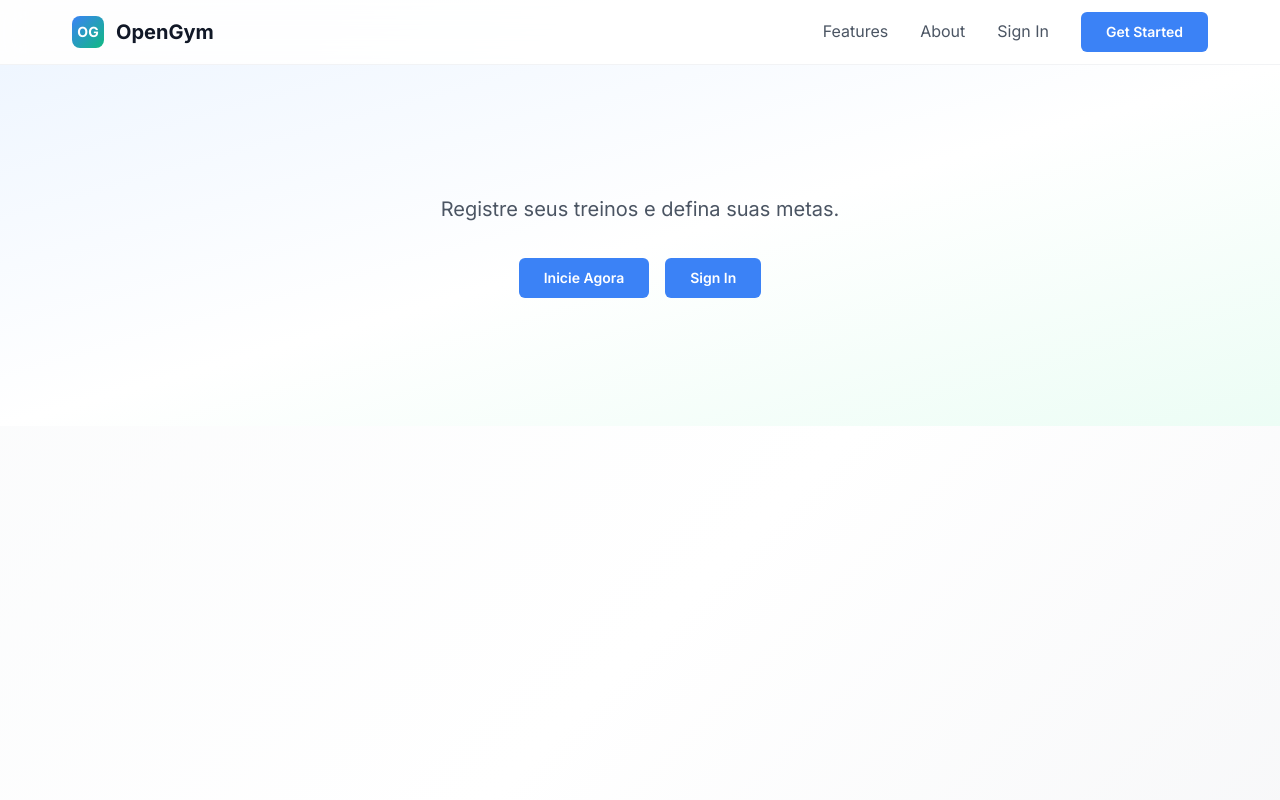
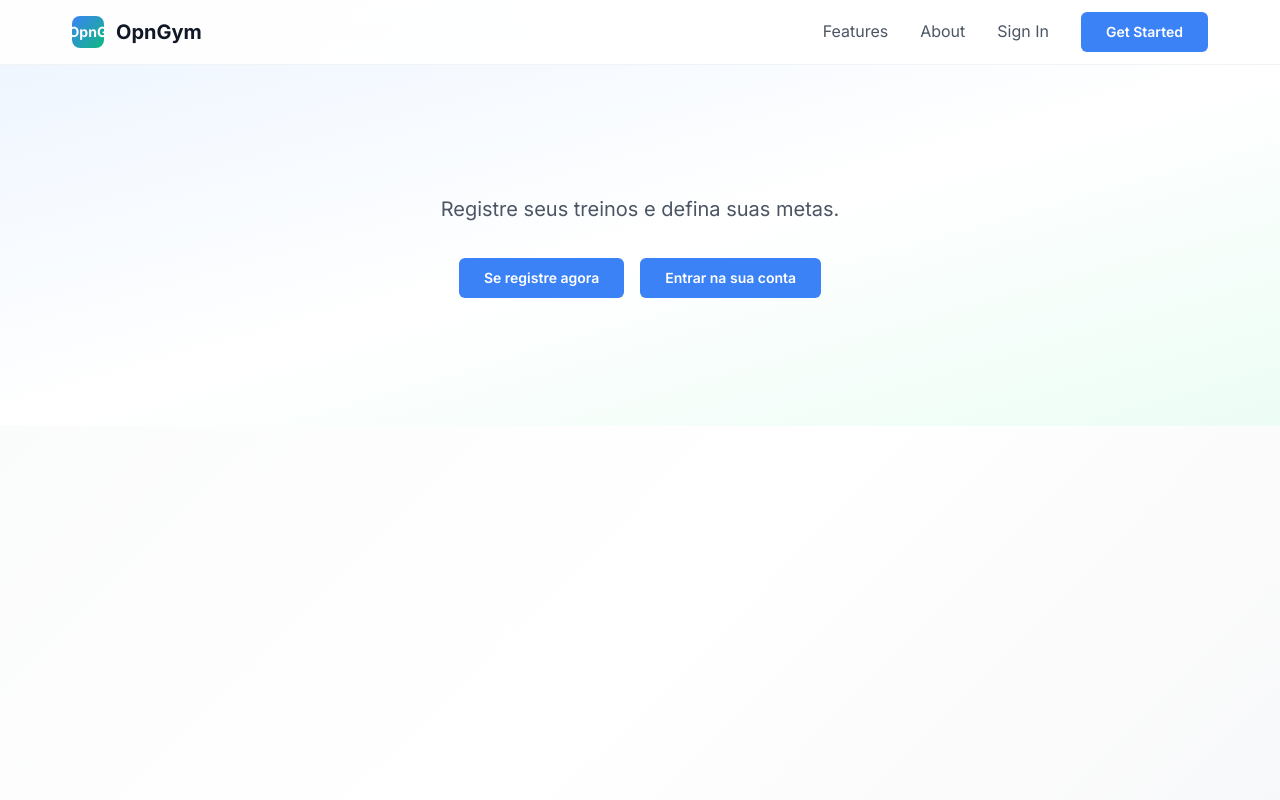
Before and after one commit to FernandoHPPinho/OpnGym, a Next.js app: page / in a window 1280 px wide. Shown: the top 800 px of the page. Built offline with nearby package versions, Linux system fonts and the light colour scheme.

Commit message:
estilos v0.2

```diff
--- a/app/auth/sign-up/page.tsx
+++ b/app/auth/sign-up/page.tsx
@@ -25,8 +25,8 @@ export default function SignUp() {
     }
 
     // Validate password strength
-    if (password.length < 6) {
-      setError('Password must be at least 6 characters long')
+    if (password.length < 12) {
+      setError('Password must be at least 12 characters long')
       setLoading(false)
       return
     }
--- a/app/layout.tsx
+++ b/app/layout.tsx
@@ -30,10 +30,10 @@ export default function RootLayout({
               {/* Logo */}
               <div className="flex items-center space-x-3">
                 <div className="w-8 h-8 bg-gradient-to-br from-blue-500 to-emerald-500 rounded-lg flex items-center justify-center">
-                  <span className="text-white font-bold text-sm">OG</span>
+                  <span className="text-white font-bold text-sm">OpnG</span>
                 </div>
                 <a href="/" className="text-xl font-bold text-gray-900 hover:text-blue-600 transition-colors">
-                  OpenGym
+                  OpnGym
                 </a>
               </div>
 
--- a/app/page.tsx
+++ b/app/page.tsx
@@ -13,10 +13,10 @@ export default function LandingPage() {
             </p>
             <div className="flex flex-col sm:flex-row gap-4 justify-center items-center">
               <Link href="/auth/sign-up" className="btn btn-primary text-lg px-8 py-4">
-                Inicie Agora
+                Se registre agora
               </Link>
               <Link href="/auth/sign-in" className="btn btn-primary text-lg px-8 py-4">
-                Sign In
+                Entrar na sua conta
               </Link>
             </div>
           </div>
```
